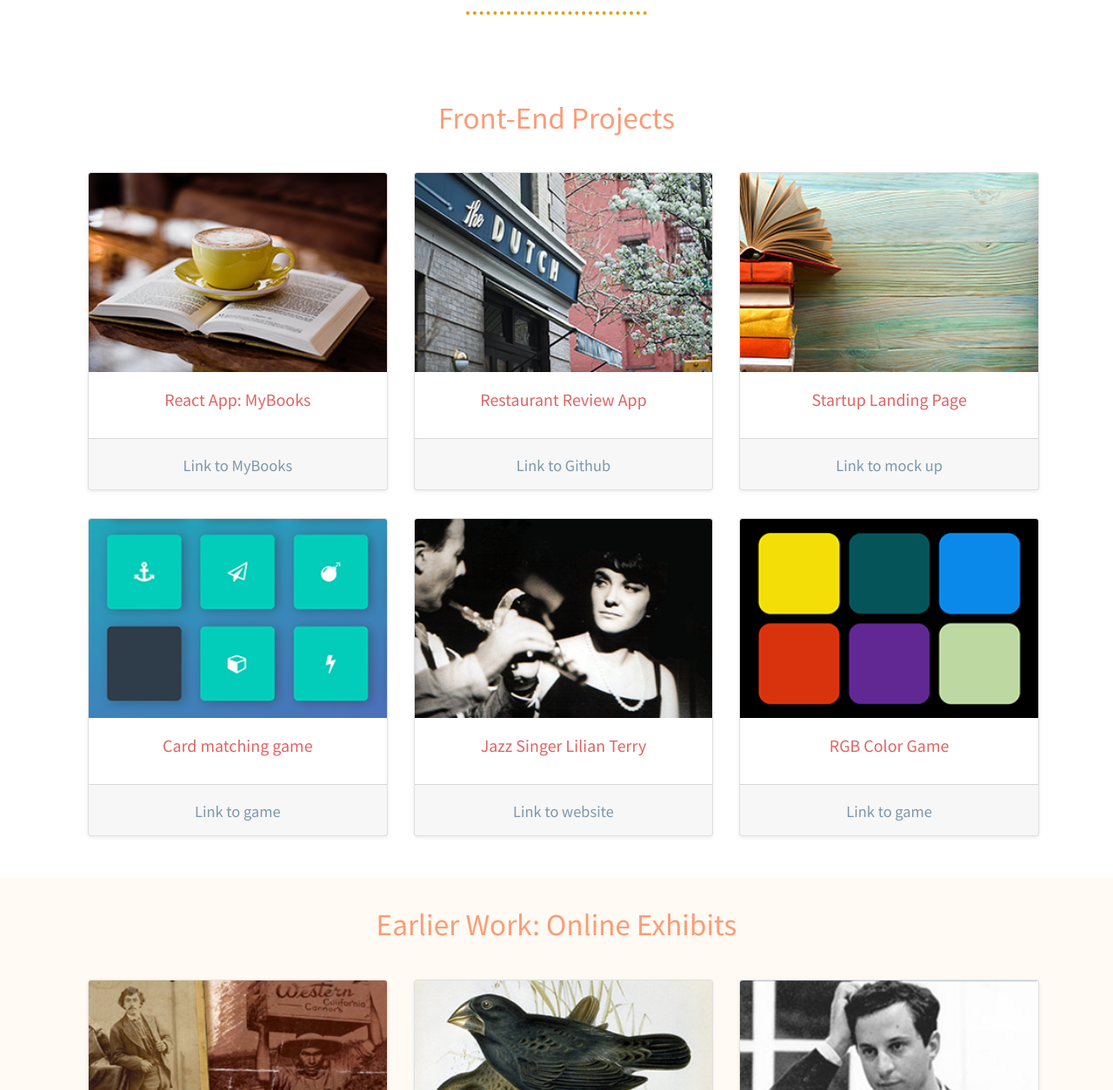
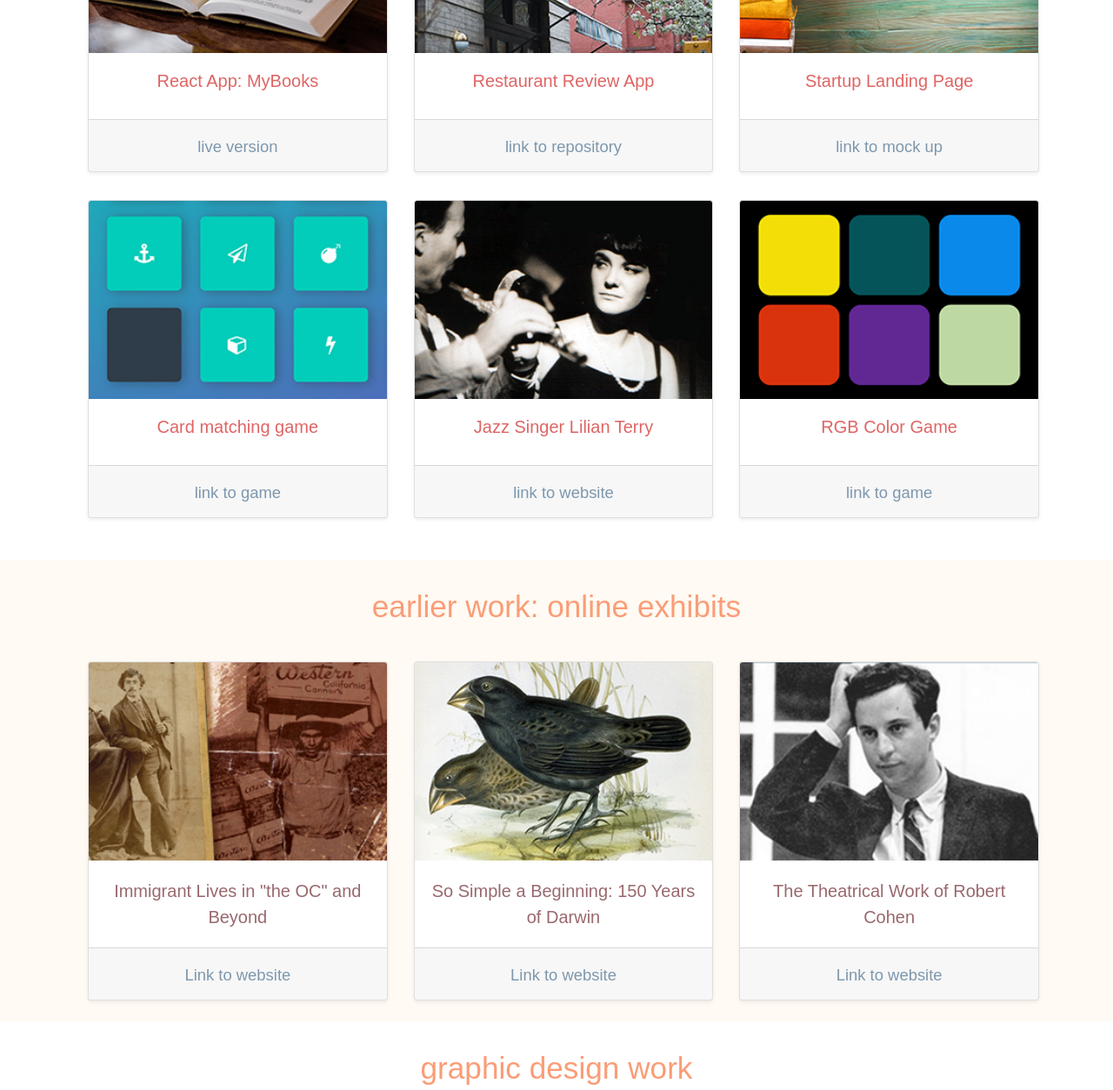
Before and after one commit to julia-crosara/portfolio, a plain HTML site: page index.html in a window 1280 px wide. Shown: the part 640-1894 px from the top of the page at 87% size. Drawn offline with nearby package versions, Linux system fonts and the light colour scheme; a web font is replaced by a local one.

Commit message:
rev formatting

```diff
--- a/index.html
+++ b/index.html
@@ -12,7 +12,8 @@
     <link rel="stylesheet" href="css/main.css">
 
     <!-- Google fonts -->
-    <link href="https://fonts.googleapis.com/css?family=Cormorant+Infant:400,600,700|Source+Sans+Pro:400,700&display=swap" rel="stylesheet">
+    <link href="https://fonts.googleapis.com/css?family=Lato|Mate&display=swap" rel="stylesheet">
+
 
     <title>Julia Crosara: Web Designer & Developer</title>
 </head>
@@ -20,7 +21,7 @@
 <body>
     <!-- Navigation -->
     <nav class="navbar navbar-dark">
-        <a class="navbar-brand pl-1" id="top">Julia Crosara</a>
+        <a class="navbar-brand pl-1" href="index.html" id="top">julia crosara</a>
         <button class="navbar-toggler" type="button" data-toggle="collapse" data-target="#navbarNav" aria-controls="navbarNav" aria-expanded="false" aria-label="Toggle navigation"><span class="navbar-toggler-icon"></span>
         </button>
         <div class="collapse navbar-collapse" id="navbarNav">
@@ -42,15 +43,14 @@
     </nav><!-- end navigation -->
 
     <main>
-        <img src="images/hex-header.png" alt="header-image">
+        <img src="images/workspace.png" alt="header-image">
         <section id="header" class="container p-5">
-            <h1 class="py-5">I'm Julia, a web designer<br> & developer from Seattle.</h1>
-            <hr class="intro-hr">
+            <h1>I'm Julia, a web designer<br> & developer from Seattle.</h1>
         </section>
         <!-- front-end projects -->
         <section id="projects">
             <div class="container mb-4">
-                <h2>Front-End Projects</h2>
+                <h2>front-end projects</h2>
                 <div class="card-deck px-0 pl-3">
                     <div class="col-lg-4 col-md-6">
                         <div class="card mb-4 shadow-sm">
@@ -59,7 +59,7 @@
                                 <h5 class="card-title">React App: MyBooks</h5>
                             </div>
                             <div class="card-footer">
-                                <small class="text-muted"><a href="https://mybooks-app.herokuapp.com/" target="_blank">Link to MyBooks</a>
+                                <small class="text-muted"><a href="https://mybooks-app.herokuapp.com/" target="_blank">live version</a>
                                 </small>
                             </div>
                         </div>
@@ -71,7 +71,7 @@
                                 <h5 class="card-title">Restaurant Review App</h5>
                             </div>
                             <div class="card-footer">
-                                <small class="text-muted"><a href="https://github.com/juliacrosara/restaurant-reviews-app" target="_blank">Link to Github</a>
+                                <small class="text-muted"><a href="https://github.com/juliacrosara/restaurant-reviews-app" target="_blank">link to repository</a>
                                 </small>
                             </div>
                         </div>
@@ -83,7 +83,7 @@
                                 <h5 class="card-title">Startup Landing Page</h5>
                             </div>
                             <div class="card-footer">
-                                <small class="text-muted"><a href="https://juliacrosara.github.io/book-swap-app/" target="_blank">Link to mock up</a>
+                                <small class="text-muted"><a href="https://juliacrosara.github.io/book-swap-app/" target="_blank">link to mock up</a>
                                 </small>
                             </div>
                         </div>
@@ -95,7 +95,7 @@
                                 <h5 class="card-title">Card matching game</h5>
                             </div>
                             <div class="card-footer">
-                                <small class="text-muted"><a href="https://juliacrosara.github.io/concentration-game/" target="_blank">Link to game</a>
+                                <small class="text-muted"><a href="https://juliacrosara.github.io/concentration-game/" target="_blank">link to game</a>
                                 </small>
                             </div>
                         </div>
@@ -107,7 +107,7 @@
                                 <h5 class="card-title">Jazz Singer Lilian Terry</h5>
                             </div>
                             <div class="card-footer">
-                                <small class="text-muted"><a href="http://www.lilianterry.com/" target="_blank">Link to website</a>
+                                <small class="text-muted"><a href="http://www.lilianterry.com/" target="_blank">link to website</a>
                                 </small>
                             </div>
                         </div>
@@ -119,7 +119,7 @@
                                 <h5 class="card-title">RGB Color Game</h5>
                             </div>
                             <div class="card-footer">
-                                <small class="text-muted"><a href="https://juliacrosara.github.io/color-game/" target="_blank">Link to game</a>
+                                <small class="text-muted"><a href="https://juliacrosara.github.io/color-game/" target="_blank">link to game</a>
                                 </small>
                             </div>
                         </div>
@@ -131,7 +131,7 @@
         <!-- Earlier work -->
         <section id="earlier-work" class="earlier-bg">
             <div class="container">
-                <h2>Earlier Work: Online Exhibits</h2>
+                <h2 class="earlier">earlier work: online exhibits</h2>
                 <div class="card-deck pl-3">
                     <div class="col-lg-4 col-md-6">
                         <div class="card mb-4 shadow-sm">
@@ -179,7 +179,7 @@
         <!-- print samples -->
         <section id="print-samples">
             <div class="container">
-                <h2>Graphic Design Work</h2>
+                <h2>graphic design work</h2>
                 <div id="carouselExampleIndicators" class="carousel slide" data-ride="carousel">
                     <ol class="carousel-indicators">
                         <li data-target="#carouselExampleIndicators" data-slide-to="0" class="active"></li>
@@ -219,9 +219,9 @@
         </section> <!-- end print samples -->
 
         <!-- testimonials -->
-        <section id="testimonials" class="test-bg">
+        <section id="testimonials" class="earlier-bg">
             <div class="container">
-                <h2 class="test-header">Testimonials</h2>
+                <h2 class="earlier">testimonials</h2>
                 <p>Julia Crosara worked as a graphic web designer on my team while I was Product Manager of Computer Services at Kinko's. Julia interfaced with our back-end web design team and with the front-end strategists to very successfully
                     fulfill graphic and technical requirements to both sides' complete satisfaction. She showed great capacity to understand user needs, and management and technical requirements, and produced the desired products without fuss in an
                     extremely timely manner under great time constriction.</p>
@@ -232,7 +232,8 @@
 
                 <p>It was a great pleasure working with Julia. I heartily recommend her to potential entrepreneurial clients due to her professionalism, trustworthiness, reliability, motivation and character.</p>
 
-                <p class="client-name pb-3">H. Steele, Former Product Manager of Computer Services, Kinko's Corporate Headquarters</p>
+                <p class="
+                    client-name pb-3">H. Steele, Former Product Manager of Computer Services, Kinko's Corporate Headquarters</p>
 
                 <hr>
 
@@ -250,16 +251,19 @@
 
                 <hr>
 
-                <p class="pt-3">Julia is a fabulous graphics/web/print design artist. For years, I’ve been working to create a new logo for AssistU, and none of the graphics people I retained got the idea of what I wanted. Frustrated, I put it off
+                <p class="pt-3">Julia is a fabulous graphics/web/print design artist. For years, I’ve been working to create a new logo for AssistU, and none of the graphics people I retained got the idea of what I wanted. Frustrated, I put it
+                    off
                     for ages. I finally decided to talk with Julia and found in her a person who got me, my concept, and who has consistently worked proactively to help me redesign the logo to support my brand.</p>
 
                 <p class="client-name pb-3">S. Brice, President & Chief Visionary Officer</p>
 
                 <hr>
 
-                <p class="pt-3">I was struggling to take my company to the next level. I needed a marketing makeover; new website, printed materials - everything. I was tired of spending money on fancy design work that didn't communicate my message.
+                <p class="pt-3">I was struggling to take my company to the next level. I needed a marketing makeover; new website, printed materials - everything. I was tired of spending money on fancy design work that didn't communicate my
+                    message.
                     This time I wanted it to be perfect. Julia Crosara asked questions no
-                    one had ever asked me before. First she got to know me, then she got to know my company. Her first design draft took my breath away. She nailed it! After some minor tweaking, I have a graphic design that communicates my message
+                    one had ever asked me before. First she got to know me, then she got to know my company. Her first design draft took my breath away. She nailed it! After some minor tweaking, I have a graphic design that communicates my
+                    message
                     perfectly and instantaneously. Thank you Julia, for taking me to the next level.</p>
 
                 <p>If you've been looking for a designer that will over-deliver, look no further.</p>
@@ -275,10 +279,12 @@
 
                 <hr>
 
-                <p class="pt-3">Julia Crosara began working for me in 2001 and is still a great source of insight and direction for my company, Aware Toys. In 2001, my company was in the start up position and required a logo, marketing materials,
+                <p class="pt-3">Julia Crosara began working for me in 2001 and is still a great source of insight and direction for my company, Aware Toys. In 2001, my company was in the start up position and required a logo, marketing
+                    materials,
                     illustrations for a children's book, and a web site. Julia had all of the abilities required to market our new product, along with many other talents.</p>
 
-                <p>Julia took the time to listen and learn about my business and future goals. The work she produced was professional, timely, and brought together all aspects of the creative marketing person I was looking for to develop my ideas
+                <p>Julia took the time to listen and learn about my business and future goals. The work she produced was professional, timely, and brought together all aspects of the creative marketing person I was looking for to develop my
+                    ideas
                     and concepts. Although we work at a distance, the relationship we have developed will continue, due to her being honest, reliable and communicative.</p>
 
                 <p>I give Julia my highest recommendation and know she will continue to support and creatively develop many other businesses.</p>
```
